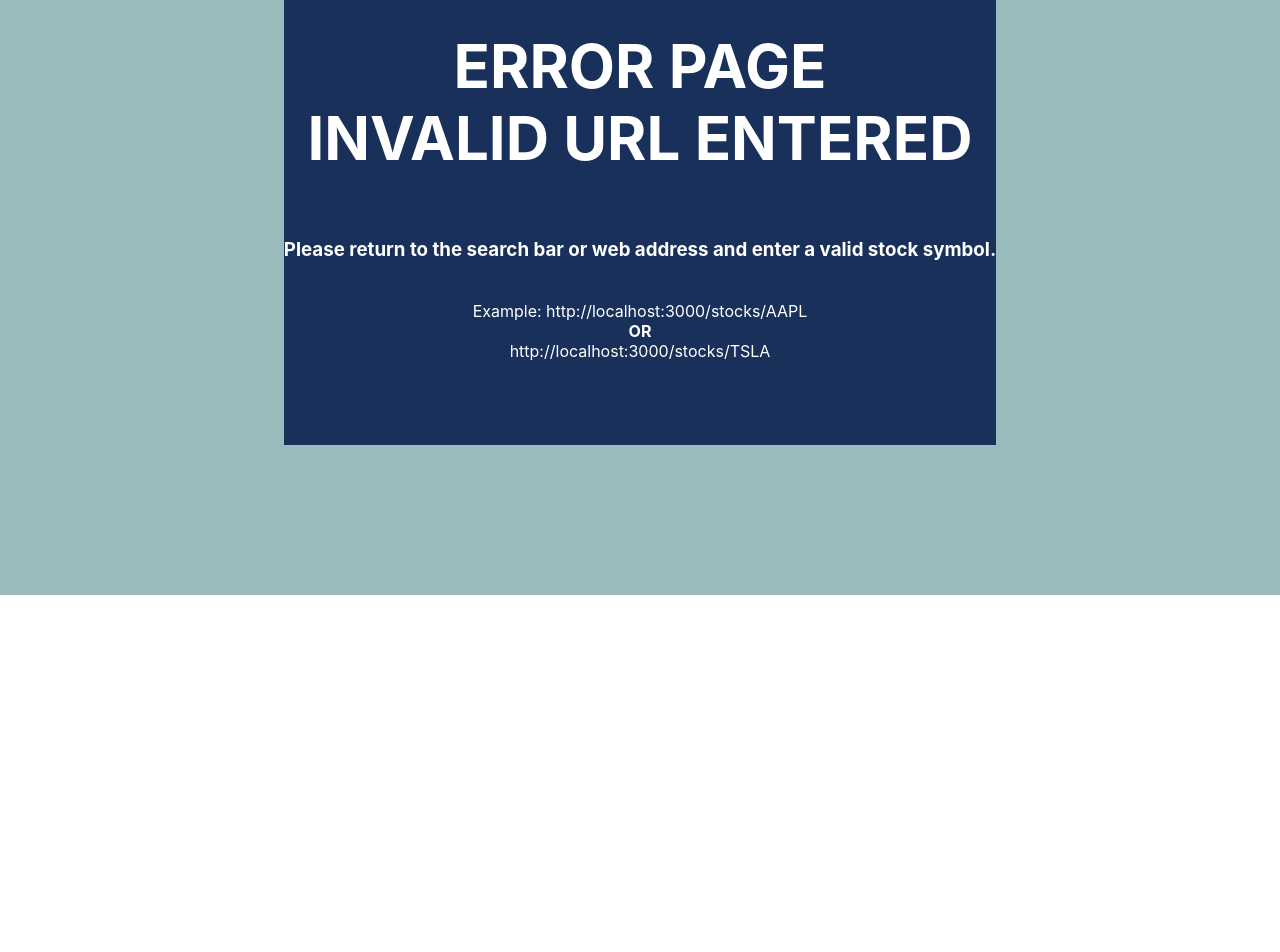
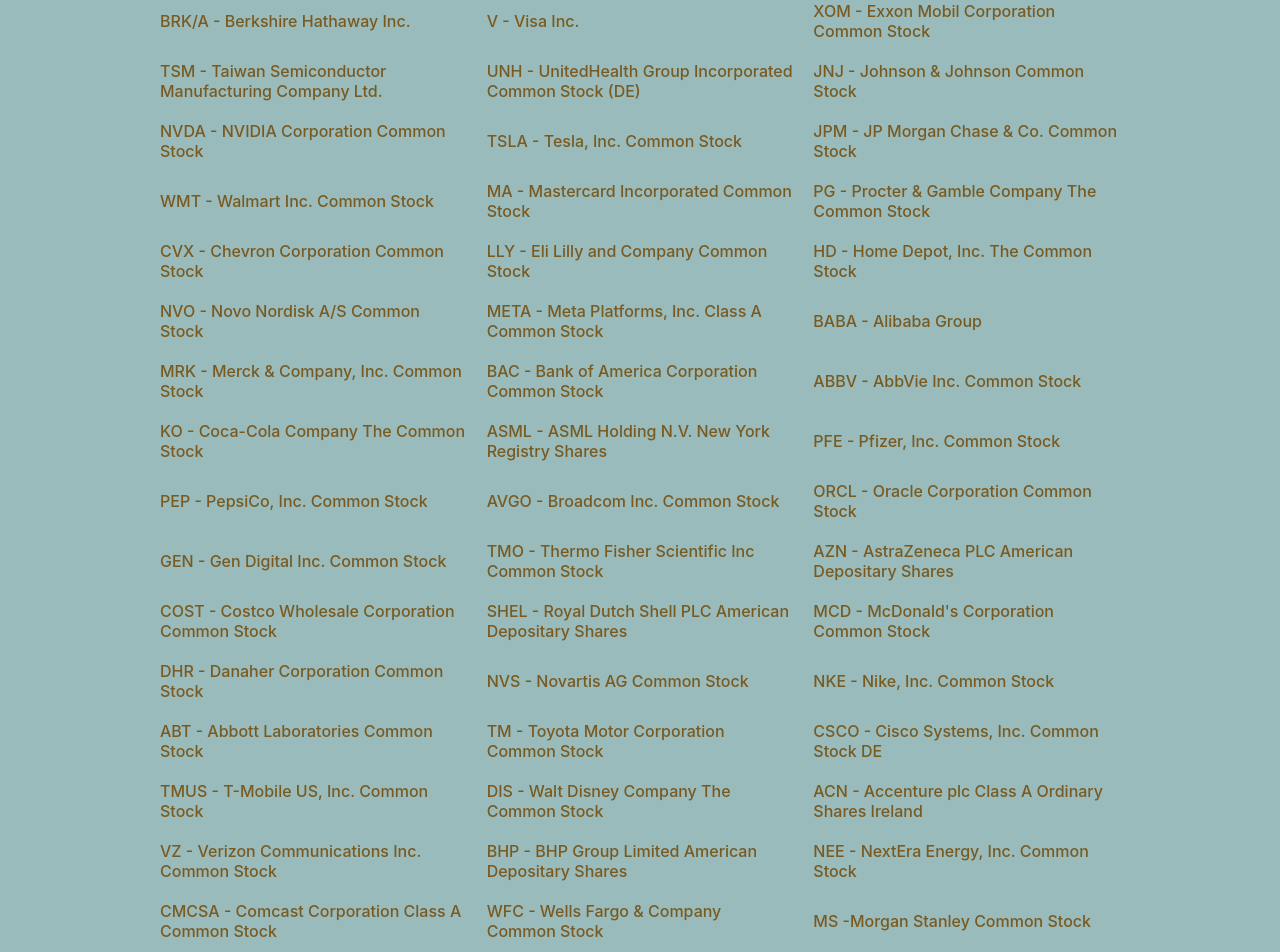
Before and after one commit to shivac1998/stockboard, a React (Create React App) app: page /popularstocks in a window 1280 px wide. Shown: the part 340-1292 px from the top of the page. Before the commit the page ends 935 px from the top, so only its background shows below. Built offline with nearby package versions, Linux system fonts and the light colour scheme.

Commit message:
Popular Stocks Page

```diff
--- a/src/App.css
+++ b/src/App.css
@@ -233,3 +233,31 @@
   display: inline-flexbox;
   margin-bottom: 5vh;
 }
+
+.stockList {
+  display: grid;
+  grid-template-columns: repeat(3, 1fr);
+  font-weight: 500;
+  font-size: medium;
+  /* justify-content: space-around; */
+  align-items: center;
+  width:100%;
+}
+
+.company {
+  padding: 10px;
+  color: rgb(121, 90, 33);
+}
+
+.companiesSection {
+  width: 100%;
+  min-height: 100vh;
+  display: flex;
+  background-color: #9abbbb;
+}
+
+.containerCompanies {
+  width: 100%;
+  max-width: 980px;
+  margin: auto;
+}
--- a/src/App.js
+++ b/src/App.js
@@ -5,14 +5,15 @@
 import FullStock from "./components/FullStock";
 import FavoritesContext from "./store/FavoritesContext";
 import { useState } from "react";
+import PopularStocks from "./pages/PopularStocks";
 
 const App = () => {
   const [favorites, setFavorites] = useState([
-    "AAPL",
-    "GOOGL",
-    "IBM",
-    "AMZN",
-    "TSLA",
+    // "AAPL",
+    // "GOOGL",
+    // "IBM",
+    // "AMZN",
+    // "TSLA",
   ]);
   return (
     <FavoritesContext.Provider value={{ favorites, setFavorites }}>
@@ -25,14 +26,14 @@
             <Link to="/about" className="navHeader">
               About
             </Link>
-            {/* <Link to="/favorites"> Favorites </Link> */}
+            <Link to="/PopularStocks" className="navHeader"> Companies </Link>
           </nav>
         </div>
 
         <Routes>
           <Route path="/" element={<Home />} />
           <Route path="/about" element={<About />} />
-          {/* <Route path="/favorites" element={<Favorites />} /> */}
+          <Route path="/popularstocks" element={<PopularStocks />} />
 
           <Route path="/stocks/:title" element={<FullStock />} />
 
--- a/src/components/Card.js
+++ b/src/components/Card.js
@@ -5,10 +5,10 @@
 const Card = ({ favorites }) => {
   return (
     <>
-      {favorites.map((favorite) => (
-        <div className="card" key={favorite}>
-          <h1>{favorite}</h1>
-          <Link to={`/stocks/${favorite}`}>View More</Link>
+      {favorites.map((stock) => (
+        <div className="card" key={stock}>
+          <h1>{stock}</h1>
+          <Link to={`/stocks/${stock}`}>View More</Link>
         </div>
       ))}
     </>
--- a/src/components/FullStock.js
+++ b/src/components/FullStock.js
@@ -6,30 +6,40 @@
 import FavoritesContext from "../store/FavoritesContext";
 import Bar from "./Bar";
 
-const FullStock = () => {
+const FullStock = (stock) => {
   const { title } = useParams();
   const [error, setError] = useState(null);
   const [isLoaded, setIsLoaded] = useState(false);
   const [stockInfo, setStockInfo] = useState(null);
   const stockIsFavorite = useRef(false);
+
   const toggle = useCallback(() => setFavorites(!stockIsFavorite));
 
   const { favorites, setFavorites } = useContext(FavoritesContext);
 
   const addToFavorites = (e) => {
     setFavorites(favorites.concat(e.target.value));
+    return !stockIsFavorite;
+  };
+
+  const addFavorite = (favorites) => {
+    setFavorites((prevFavorites) => {
+      return [favorites, ...prevFavorites];
+    });
   };
 
   const removeFavorites = (e) => {
-    const newList = favorites.filter((e) => e.target.value !== e);
-    setFavorites(newList);
+    if (!stockIsFavorite) {
+      const newList = favorites.filter((e) => e.target.value !== e);
+      setFavorites(newList);
+    }
 
     // console.log(e.target.value);
   };
 
   const favoriteHandler = () => {
     if (stockIsFavorite) {
-      return addToFavorites, toggle();
+      return addToFavorites && toggle();
     } else {
       return removeFavorites;
     }
@@ -87,7 +97,7 @@
           </div>
           <div>
             <button className="button" onClick={addToFavorites} value={title}>
-              {stockIsFavorite ? "Add To Favorites" : "Remove From Favorites"}
+              {stockIsFavorite ? "Add To Watchlist" : "Remove From Watchlist"}
             </button>
           </div>
         </div>
--- /dev/null
+++ b/src/pages/PopularStocks.js
@@ -0,0 +1,141 @@
+import React from "react";
+
+const PopularStocks = () => {
+  return (
+    <section className="companiesSection">
+      <div className="containerCompanies">
+        <div className="title">
+          <h1>Company Names with Symbols</h1>
+        </div>
+        <div className="stockList">
+          <ul className="company">AAPL - Apple, Inc.</ul>
+          <ul className="company">AMZN - Amazon</ul>
+          <ul className="company">MSFT - Microsoft Corporation Common Stock</ul>
+          <ul className="company">BRK/A - Berkshire Hathaway Inc. </ul>
+          <ul className="company">V - Visa Inc.</ul>
+          <ul className="company">
+            XOM - Exxon Mobil Corporation Common Stock
+          </ul>
+          <ul className="company">
+            TSM - Taiwan Semiconductor Manufacturing Company Ltd.{" "}
+          </ul>
+          <ul className="company">
+            UNH - UnitedHealth Group Incorporated Common Stock (DE)
+          </ul>
+          <ul className="company">JNJ - Johnson & Johnson Common Stock</ul>
+          <ul className="company">NVDA - NVIDIA Corporation Common Stock</ul>
+          <ul className="company">TSLA - Tesla, Inc. Common Stock </ul>
+          <ul className="company">JPM - JP Morgan Chase & Co. Common Stock </ul>
+          <ul className="company">WMT - Walmart Inc. Common Stock </ul>
+          <ul className="company">MA - Mastercard Incorporated Common Stock</ul>
+          <ul className="company">
+            PG - Procter & Gamble Company The Common Stock
+          </ul>
+          <ul className="company">CVX - Chevron Corporation Common Stock </ul>
+          <ul className="company">LLY - Eli Lilly and Company Common Stock </ul>
+          <ul className="company">HD - Home Depot, Inc. The Common Stock </ul>
+          <ul className="company">NVO - Novo Nordisk A/S Common Stock </ul>
+          <ul className="company">
+            META - Meta Platforms, Inc. Class A Common Stock
+          </ul>
+          <ul className="company">BABA - Alibaba Group</ul>
+          <ul className="company">MRK - Merck & Company, Inc. Common Stock</ul>
+          <ul className="company">
+            BAC - Bank of America Corporation Common Stock
+          </ul>
+          <ul className="company">ABBV - AbbVie Inc. Common Stock</ul>
+          <ul className="company">KO - Coca-Cola Company The Common Stock</ul>
+          <ul className="company">
+            ASML - ASML Holding N.V. New York Registry Shares
+          </ul>
+          <ul className="company">PFE - Pfizer, Inc. Common Stock</ul>
+          <ul className="company">PEP - PepsiCo, Inc. Common Stock</ul>
+          <ul className="company">AVGO - Broadcom Inc. Common Stock </ul>
+          <ul className="company">ORCL - Oracle Corporation Common Stock</ul>
+          <ul className="company">GEN - Gen Digital Inc. Common Stock </ul>
+          <ul className="company">
+            TMO - Thermo Fisher Scientific Inc Common Stock
+          </ul>
+          <ul className="company">
+            AZN - AstraZeneca PLC American Depositary Shares
+          </ul>
+          <ul className="company">
+            COST - Costco Wholesale Corporation Common Stock
+          </ul>
+          <ul className="company">
+            SHEL - Royal Dutch Shell PLC American Depositary Shares
+          </ul>
+          <ul className="company">MCD - McDonald's Corporation Common Stock</ul>
+          <ul className="company">DHR - Danaher Corporation Common Stock</ul>
+          <ul className="company">NVS - Novartis AG Common Stock</ul>
+          <ul className="company">NKE - Nike, Inc. Common Stock</ul>
+          <ul className="company">ABT - Abbott Laboratories Common Stock</ul>
+          <ul className="company">
+            TM - Toyota Motor Corporation Common Stock
+          </ul>
+          <ul className="company">
+            CSCO - Cisco Systems, Inc. Common Stock DE
+          </ul>
+          <ul className="company">TMUS - T-Mobile US, Inc. Common Stock</ul>
+          <ul className="company">
+            DIS - Walt Disney Company The Common Stock
+          </ul>
+          <ul className="company">
+            ACN - Accenture plc Class A Ordinary Shares Ireland
+          </ul>
+          <ul className="company">
+            VZ - Verizon Communications Inc. Common Stock
+          </ul>
+          <ul className="company">
+            BHP - BHP Group Limited American Depositary Shares
+          </ul>
+          <ul className="company">NEE - NextEra Energy, Inc. Common Stock</ul>
+          <ul className="company">
+            CMCSA - Comcast Corporation Class A Common Stock
+          </ul>
+          <ul className="company">WFC - Wells Fargo & Company Common Stock</ul>
+          <ul className="company">MS -Morgan Stanley Common Stock</ul>
+          <ul className="company">LIN - Linde plc Ordinary Share</ul>
+          <ul className="company">ADBE - Adobe Inc. Common Stock</ul>
+          <ul className="company">
+            TXN - Texas Instruments Incorporated Common Stock
+          </ul>
+          <ul className="company">TTE - TotalEnergies SE</ul>
+          <ul className="company">
+            PM - Philip Morris International Inc Common Stock
+          </ul>
+          <ul className="company">
+            SCHW - Charles Schwab Corporation The Common Stock
+          </ul>
+          <ul className="company">
+            UPS - United Parcel Service, Inc. Common Stock
+          </ul>
+          <ul className="company">
+            BMY - Bristol-Myers Squibb Company Common Stock
+          </ul>
+          <ul className="company">COP - ConocoPhillips Common Stock</ul>
+          <ul className="company">CRM - Salesforce, Inc. Common Stock</ul>
+          <ul className="company">NFLX - Netflix, Inc. Common Stock</ul>
+          <ul className="company">HSBC - HSBC Holdings, plc. Common Stock</ul>
+          <ul className="company">
+            RTX - Raytheon Technologies Corporation Common Stock
+          </ul>
+          <ul className="company">AMGN - Amgen Inc. Common Stock</ul>
+          <ul className="company">
+            HON - Honeywell International Inc. Common Stock
+          </ul>
+          <ul className="company">RY - Royal Bank Of Canada Common Stock</ul>
+          <ul className="company">T - AT&T Inc.</ul>
+          <ul className="company">SAP - SAP SE ADS</ul>
+          <ul className="company">QCOM - QUALCOMM Incorporated Common Stock</ul>
+          <ul className="company">CAT - Caterpillar, Inc. Common Stock</ul>
+          <ul className="company">
+            UNP Union Pacific Corporation Common Stock
+          </ul>
+        </div>
+      </div>
+    </section>
+  );
+};
+
+export default PopularStocks;
```
